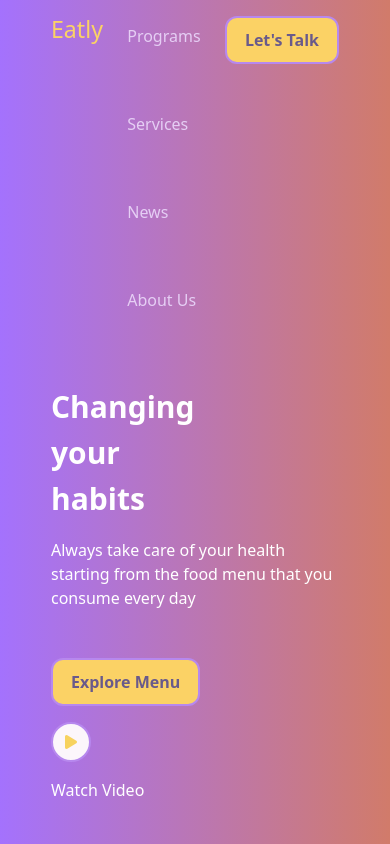
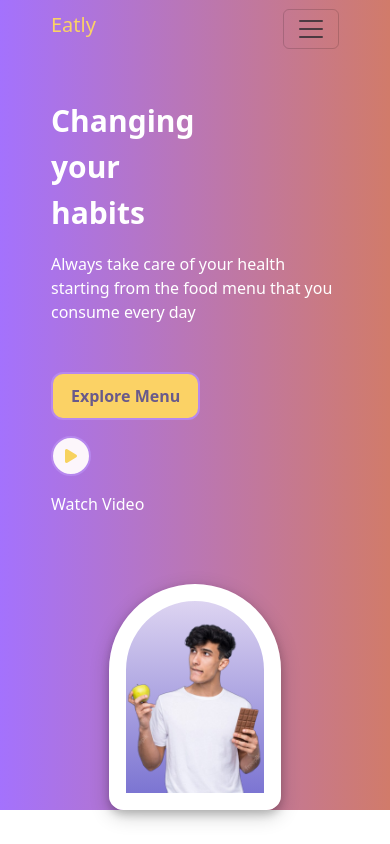
Before and after one commit to munibdalati/LavishRide-Task, a plain HTML site: page index.html in a window 390 px wide. Shown: the top 844 px of the page. Drawn offline with nearby package versions, Linux system fonts and the light colour scheme.

Commit message:
editing navbar responsive

```diff
--- a/css/style.css
+++ b/css/style.css
@@ -6,12 +6,18 @@
 .nav {
   margin-left: 10%;
   margin-right: 10%;
+  display: flex;
+  justify-content: space-between;
+  align-items: center;
+  flex-wrap: wrap; /* Allow items to wrap onto multiple lines */
 }
+
 .brand {
   color: #fbd265;
+  margin-right: 20%;
 }
 
-.nav__titles {
+.nav-item {
   color: #e5cef4;
 }
 .section__1__btn,
--- a/index.html
+++ b/index.html
@@ -22,52 +22,55 @@
     <body>
         <div class="nav__section__1">
             <!-- Navbar -->
-            <nav class="navbar-expand-lg  py-3 nav">
+            <nav class="navbar navbar-expand-lg nav">
                 <div class="container-fluid">
-                    <div class="d-flex justify-content-between">
-                        <h3 class="brand
-                    ">Eatly
-                        </h3>
-                        <div>
+                    <h3 class="navbar-brand brand" href="#">Eatly</h3>
+                    <button class="navbar-toggler" type="button"
+                        data-bs-toggle="collapse"
+                        data-bs-target="#navbarSupportedContent"
+                        aria-controls="navbarSupportedContent"
+                        aria-expanded="false" aria-label="Toggle navigation">
+                        <span class="navbar-toggler-icon"></span>
+                    </button>
+                    <div class="collapse navbar-collapse"
+                        id="navbarSupportedContent">
                         <ul
-                                class="navbar-nav me-auto mb-2 mb-lg-0 gap-5 nav__titles">
+                            class="navbar-nav me-auto mb-2 mb-lg-0 gap-5 nav__titles" >
                             <!-- programs -->
                             <li class="nav-item">
                                 <a class="nav-link active"
                                     aria-current="page"
-                                        href="#">Programs</a>
+                                    href="#" style="color: #e5cef4">Programs</a>
                             </li>
                             <!-- Services -->
                             <li class="nav-item">
                                 <a class="nav-link active"
                                     aria-current="page"
-                                        href="#">Services</a>
+                                    href="#" style="color: #e5cef4">Services</a>
                             </li>
                             <!-- News -->
                             <li class="nav-item">
                                 <a class="nav-link active"
                                     aria-current="page"
-                                        href="#">News</a>
+                                    href="#" style="color: #e5cef4">News</a>
                             </li>
                             <!-- About Us -->
                             <li class="nav-item">
                                 <a class="nav-link active"
                                     aria-current="page"
-                                        href="#">About Us</a>
+                                    href="#" style="color: #e5cef4">About Us</a>
                             </li>
 
                         </ul>
-                        </div>
                         <div>
                             <button type="button"
                                 class="btn section__1__btn">Let's Talk</button>
 
                         </div>
-
                     </div>
-
                 </div>
             </nav>
+
             <!-- Section 1 -->
             <div class="row section__1">
                 <div class="col-md-5 mt-5">
```
Also changed, not shown: css/trail.html (added, +36 -0 lines). Lines whose indentation alone changed are shown as unchanged.
